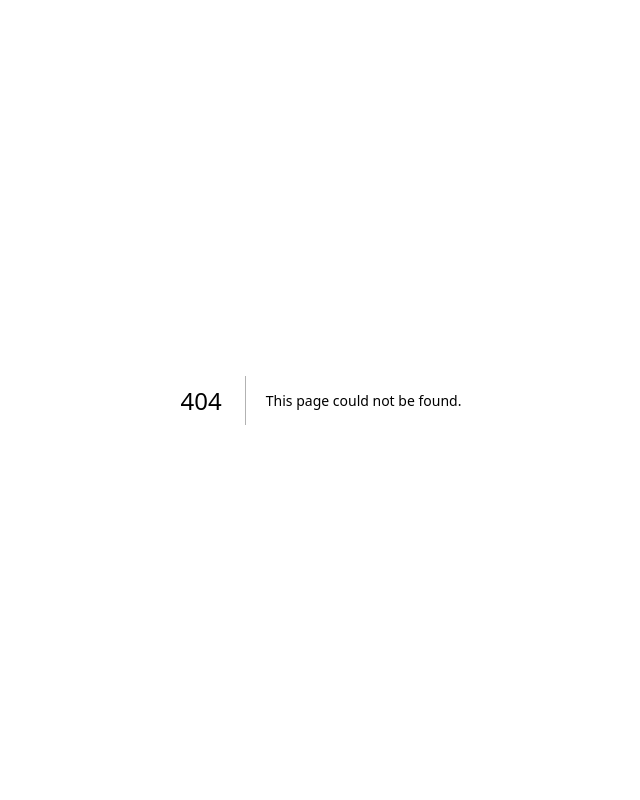
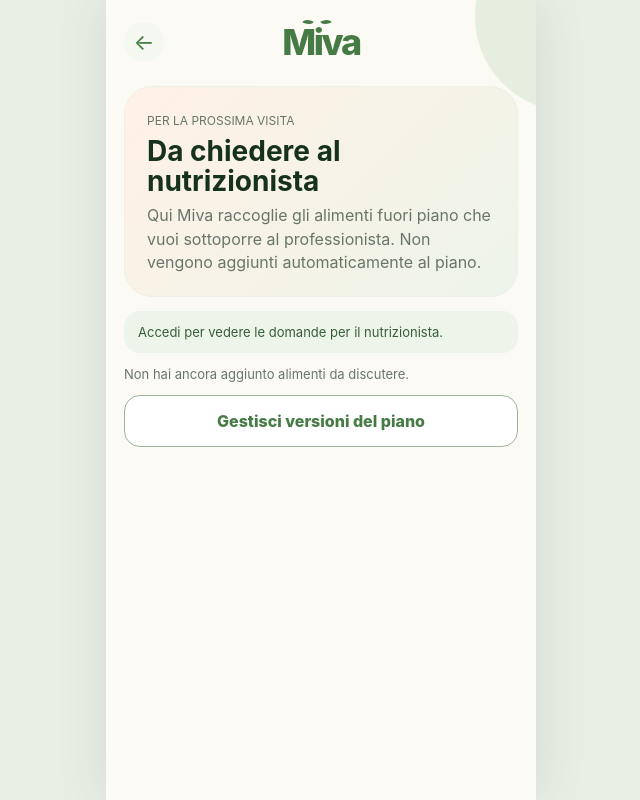
Before and after one commit to lilyturner7/Miva-app, a Next.js app: page /nutritionist in a window 1280 px wide. Before the commit this address had no page. Shown: the whole page, without its empty margins (319-959 px from the left). Built offline with nearby package versions, Linux system fonts and the light colour scheme; no server answers.

Commit message:
Add nutritionist review page

```diff
--- /dev/null
+++ b/app/nutritionist/page.tsx
@@ -0,0 +1,5 @@
+import NutritionistReview from '@/components/NutritionistReview';
+
+export default function NutritionistPage(){
+  return <NutritionistReview />;
+}
```
